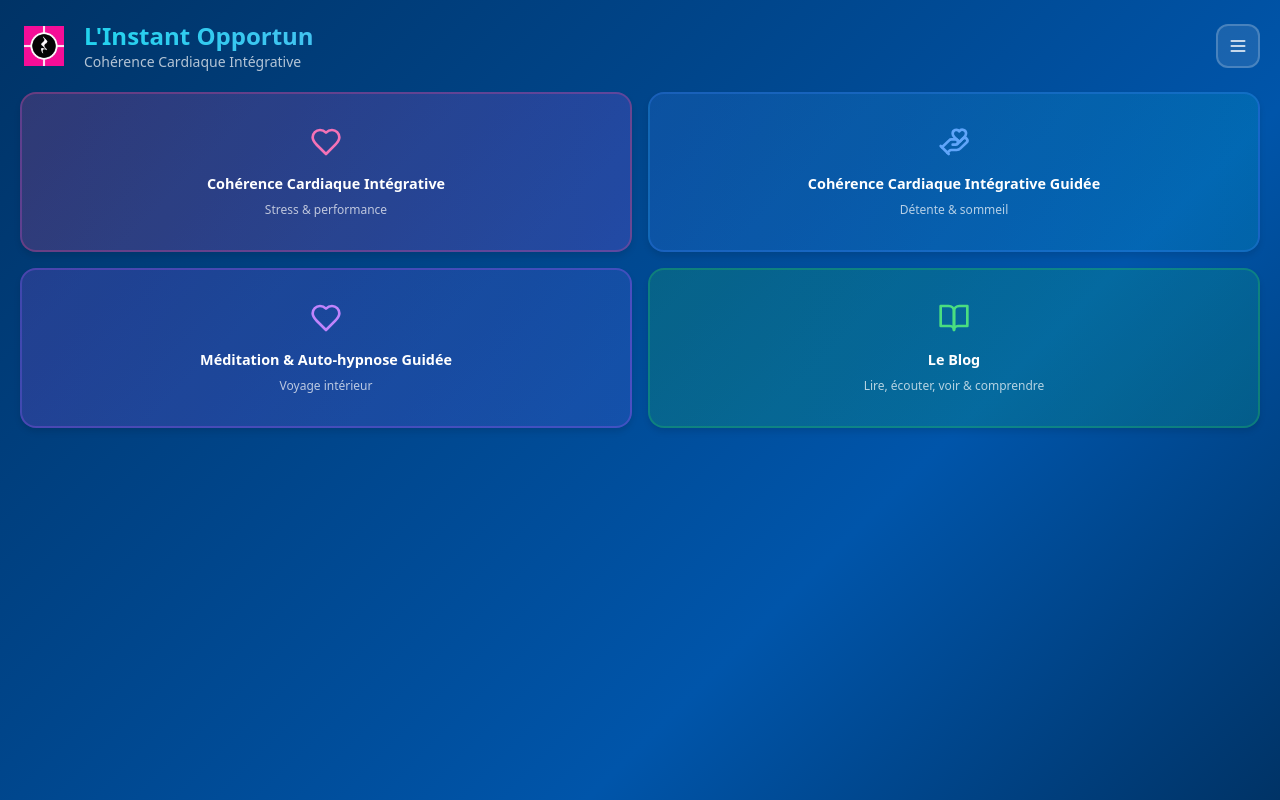
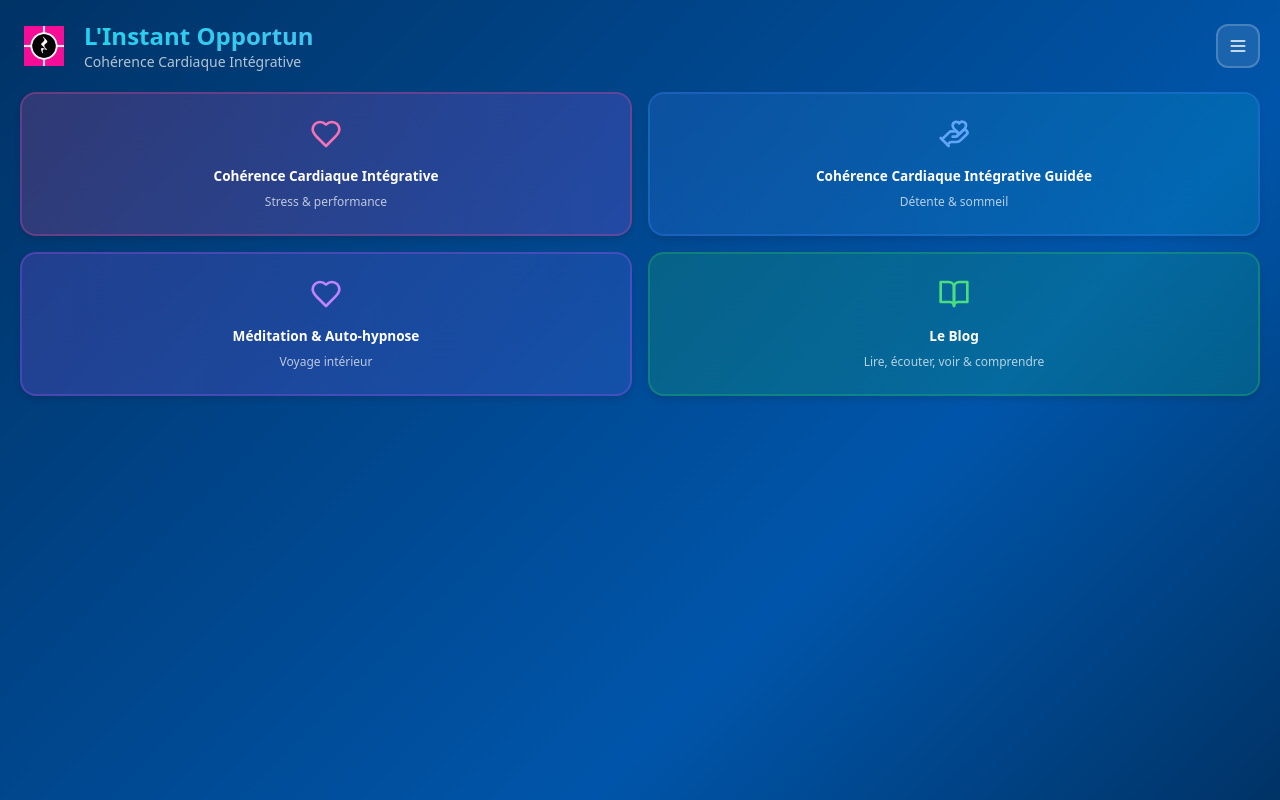
Before and after one commit to TITCLAIRE/lyne-up, a React (Vite) app: page / in a window 1280 px wide. Built offline with nearby package versions, Linux system fonts and the light colour scheme.

Commit message:
Uniformiser la taille des cartes

```diff
--- a/src/index.css
+++ b/src/index.css
@@ -400,7 +400,7 @@
   box-shadow: 0 4px 6px rgba(0, 0, 0, 0.1);
   text-decoration: none;
   color: white;
-  min-height: 160px;
+  height: 170px;
   height: 100%;
   display: flex;
   flex-direction: column;
@@ -414,7 +414,7 @@
 .home-card h2 {
   font-weight: bold;
   margin-bottom: 0.5rem;
-  font-size: 0.9rem;
+  font-size: 0.85rem;
   line-height: 1.25rem;
 }
 
--- a/src/pages/HomeScreen.jsx
+++ b/src/pages/HomeScreen.jsx
@@ -6,7 +6,7 @@ import { useAppStore } from '../store/appStore';
 export default function HomeScreen() {
   return (
     <div className="px-5 pb-5">
-      <div className="grid grid-cols-2 gap-4">
+      <div className="grid grid-cols-2 gap-4 auto-rows-fr">
         <Link to="/intro/libre" className="home-card bg-gradient-to-r from-pink-500/20 to-purple-500/20 border-2 border-pink-500/30">
           <div className="flex flex-col items-center justify-center h-full p-6 text-center">
             <Heart size={32} className="mb-4 text-pink-400" />
@@ -26,7 +26,7 @@ export default function HomeScreen() {
         <Link to="/intro/voyage" className="home-card bg-gradient-to-r from-purple-500/20 to-indigo-500/20 border-2 border-purple-500/30">
           <div className="flex flex-col items-center justify-center h-full p-6 text-center">
             <Heart size={32} className="mb-4 text-purple-400" />
-            <h2 className="text-lg font-bold mb-1">Méditation & Auto-hypnose Guidée</h2>
+            <h2 className="text-lg font-bold mb-1">Méditation & Auto-hypnose</h2>
             <span className="text-white/70 text-xs">Voyage intérieur</span>
           </div>
         </Link>
```
